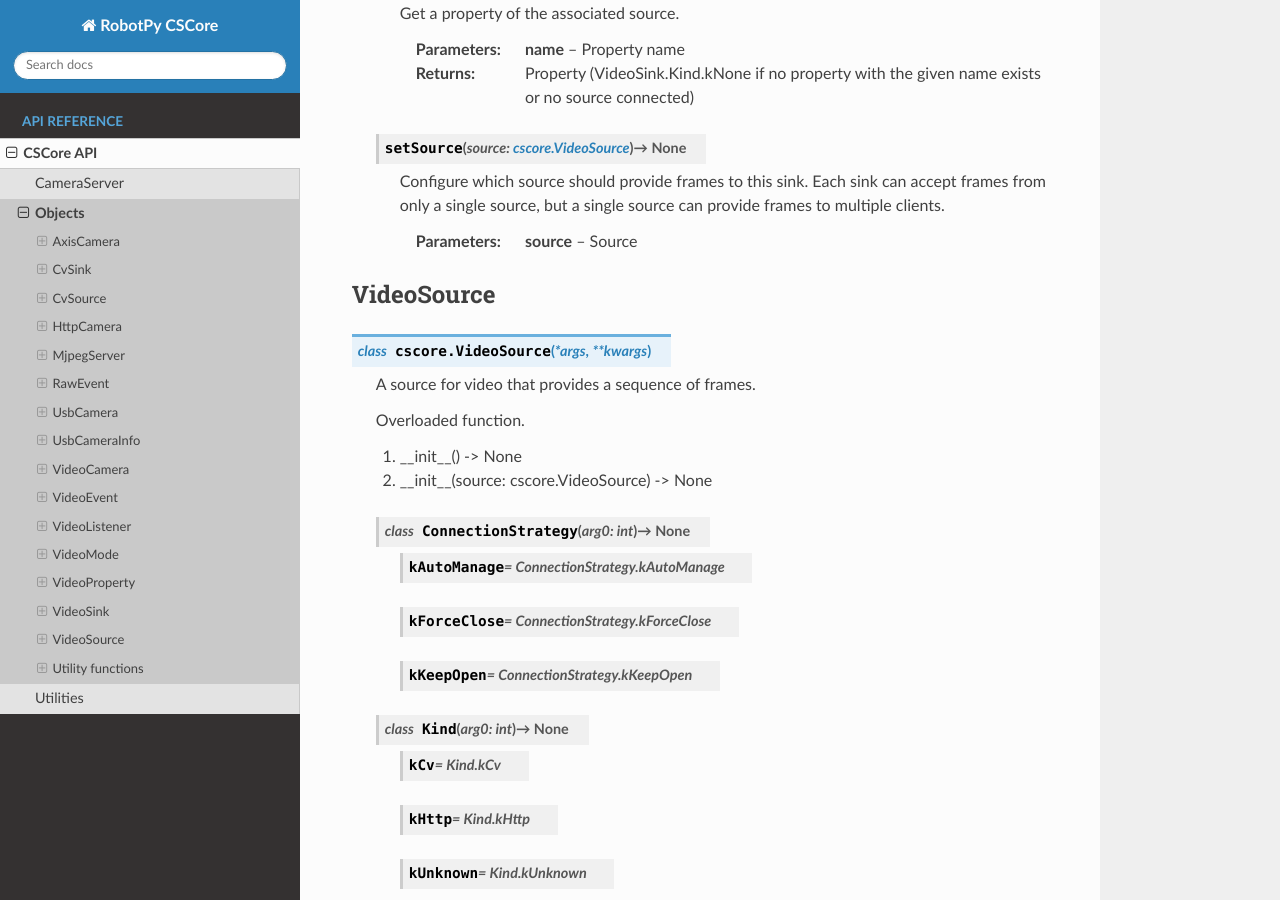
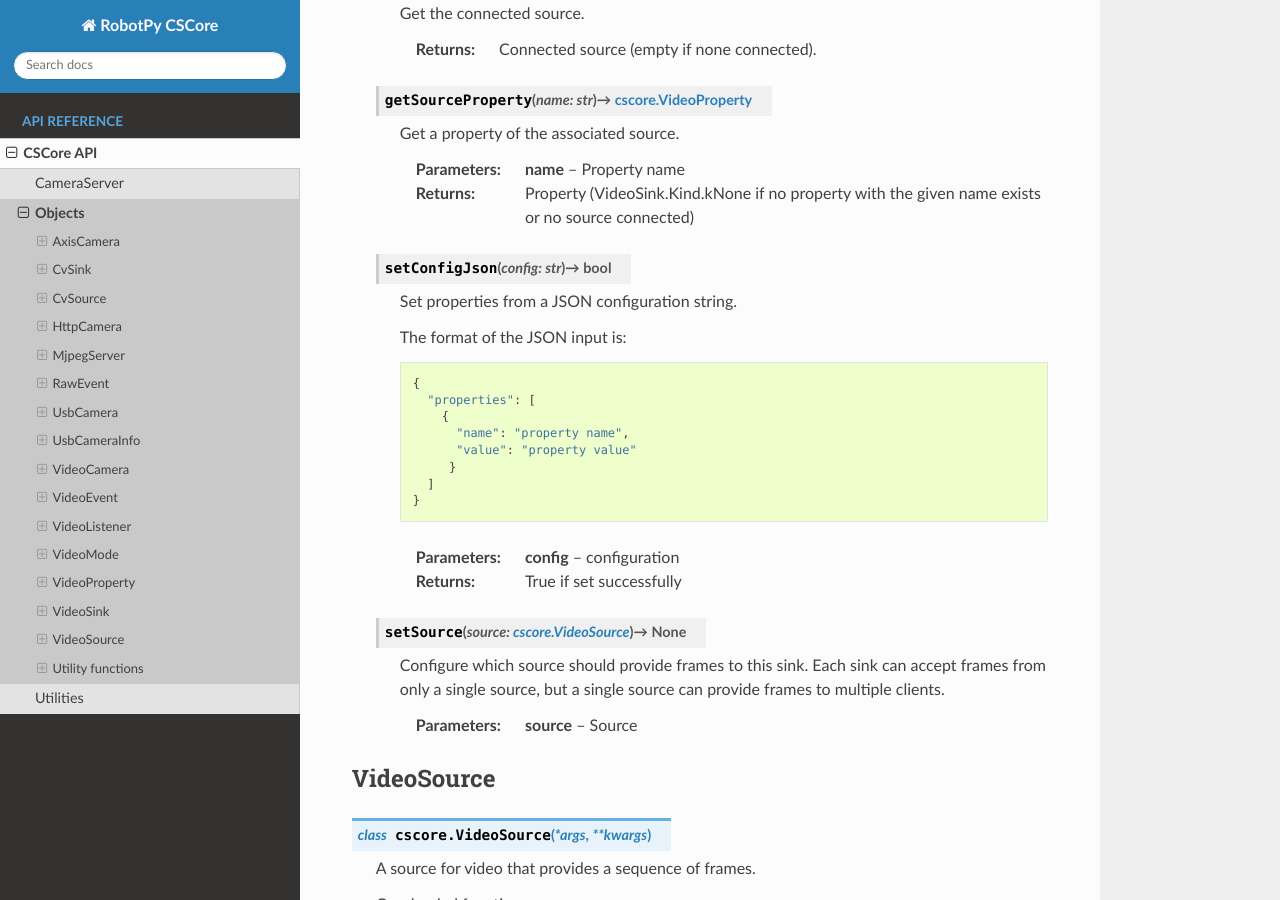
Before and after one commit to robotpy/mostrobotpy, a Sphinx documentation site: the page built from subprojects/robotpy-cscore/docs/objects.rst, in a window 1280 px wide and 900 px high, scrolled down 14331 px. Built offline with Sphinx 7.4.7 and the Read the Docs theme 2.0.0, drawn with Linux system fonts in a browser that asks for light colours; the version number could not be read and is left out; some of the changed text lies outside the part shown.

Commit message:
Add json APIs to VideoSink

```diff
--- a/subprojects/robotpy-cscore/docs/objects.rst
+++ b/subprojects/robotpy-cscore/docs/objects.rst
@@ -900,6 +900,14 @@
       :returns: list of sinks.
 
 
+   .. py:method:: VideoSink.getConfigJson() -> str
+      :module: cscore
+
+      Get a JSON configuration string.
+
+      :returns: JSON configuration string
+
+
    .. py:method:: VideoSink.getDescription() -> str
       :module: cscore
 
@@ -950,6 +958,26 @@
 
       :param name: Property name
       :returns: Property (VideoSink.Kind.kNone if no property with the given name exists or no source connected)
+
+
+   .. py:method:: VideoSink.setConfigJson(config: str) -> bool
+      :module: cscore
+
+      Set properties from a JSON configuration string.
+
+      The format of the JSON input is::
+
+          {
+            "properties": [
+              {
+                "name": "property name",
+                "value": "property value"
+               }
+            ]
+          }
+
+      :param config: configuration
+      :returns: True if set successfully
 
 
    .. py:method:: VideoSink.setSource(source: cscore.VideoSource) -> None
@@ -1197,11 +1225,19 @@
 Utility functions
 -----------------
 
+.. py:function:: getHttpCameraUrls(arg0: int) -> List[str]
+   :module: cscore
+
+
 .. py:function:: getNetworkInterfaces() -> List[str]
    :module: cscore
 
 
 .. py:function:: getTelemetryElapsedTime() -> float
+   :module: cscore
+
+
+.. py:function:: getUsbCameraPath(arg0: int) -> str
    :module: cscore
 
 
```
Also changed, not shown: 2 other files.
